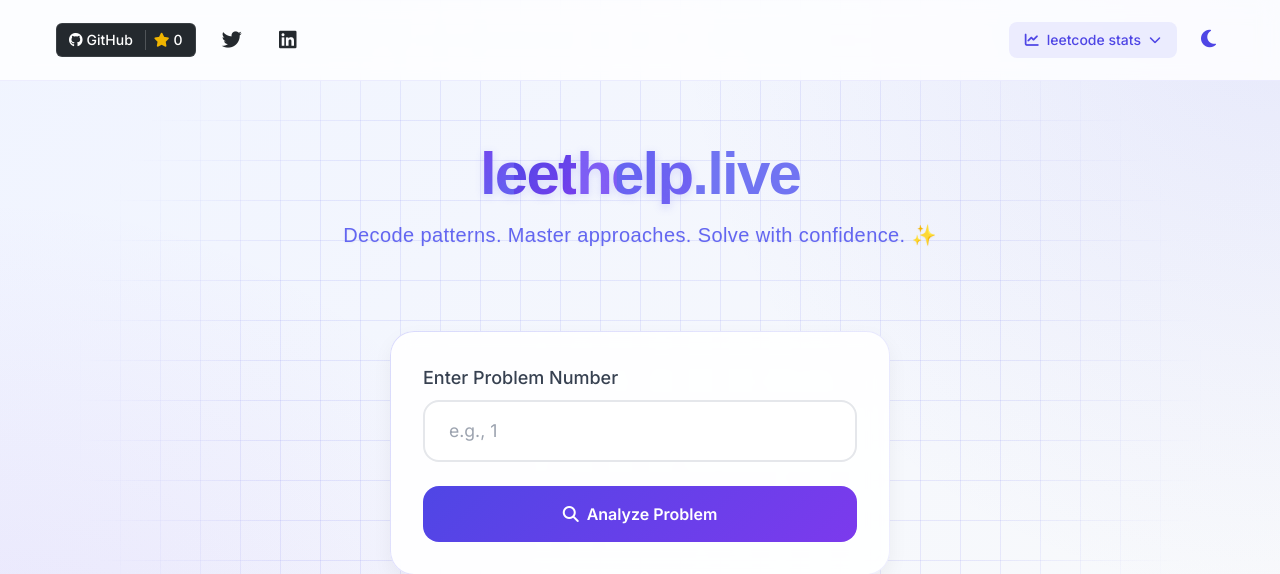
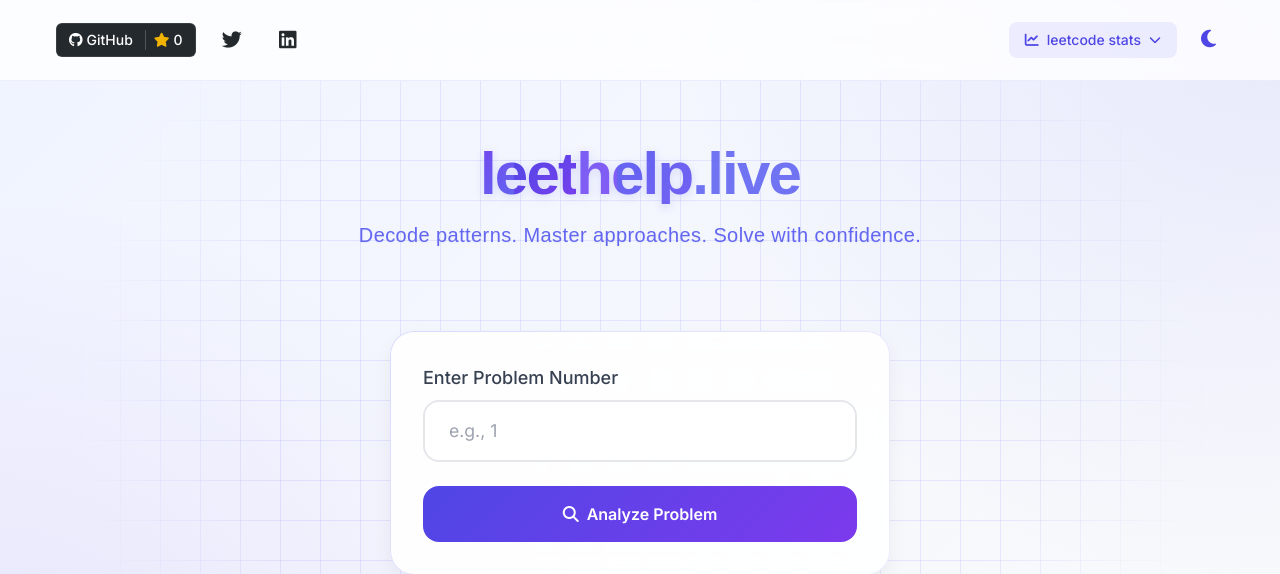
Before and after one commit to carved4/leethelper, a Flask app: page / in a window 1280 px wide. Shown: the top 574 px of the page. Run offline with Flask 3, Linux system fonts and the light colour scheme; some web fonts are replaced.

Commit message:
remove sparkle

```diff
--- a/templates/index.html
+++ b/templates/index.html
@@ -1325,7 +1325,7 @@
             <h1 class="text-5xl md:text-6xl font-bold mb-4">
                 <span class="modern-gradient-text">leet</span><span class="modern-accent-text">help</span><span class="modern-dot">.live</span>
             </h1>
-            <p class="hero-subtitle max-w-2xl mx-auto">Decode patterns. Master approaches. Solve with confidence. ✨</p>
+            <p class="hero-subtitle max-w-2xl mx-auto">Decode patterns. Master approaches. Solve with confidence.</p>
         </header>
 
         <!-- Search Section -->
```
